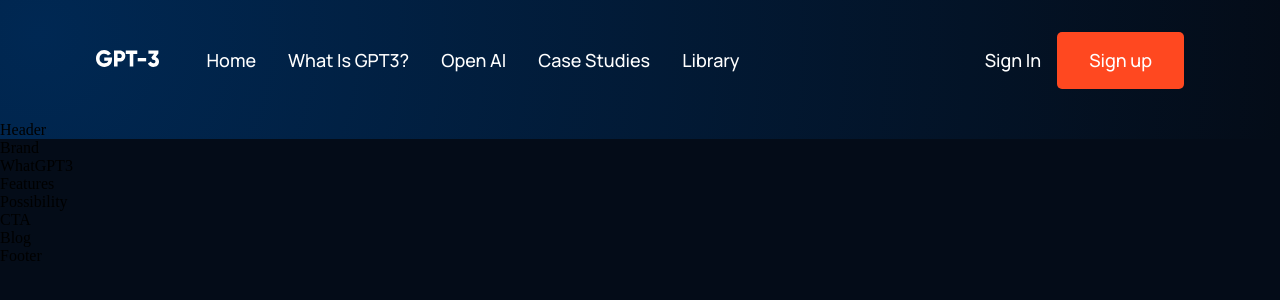
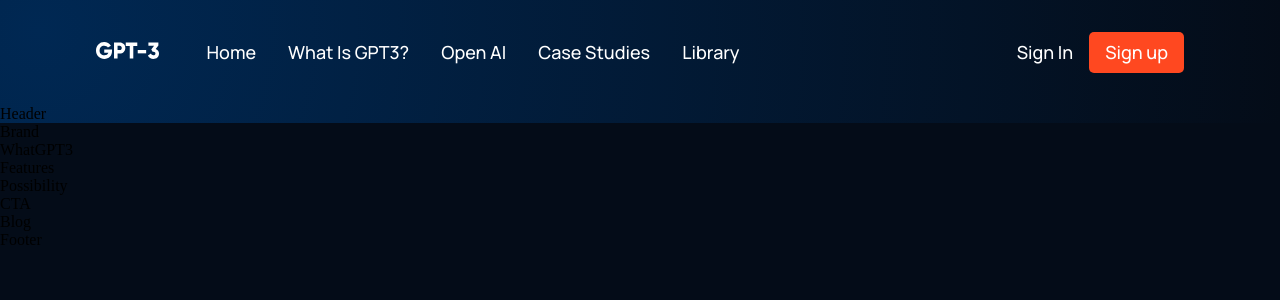
Before and after one commit to sokolov574/ui-ux-gpt-3, a React (Create React App) app: page / in a window 1280 px wide. Shown: the top 300 px of the page. Built offline with nearby package versions, Linux system fonts and the light colour scheme.

Commit message:
finished navigation bar

```diff
--- a/src/components/navbar/Navbar.jsx
+++ b/src/components/navbar/Navbar.jsx
@@ -2,6 +2,16 @@
 import { RiMenu3Line, RiCloseLine } from 'react-icons/ri';
 import logo from '../../assets/logo.svg';
 import './navbar.css';
+
+const Menu = () => (
+  <>
+  <p><a href="#home">Home</a></p>
+  <p><a href="#wgpt3">What is GPT3?</a></p>
+  <p><a href="#possibility">Open AI</a></p>
+  <p><a href="#features">Case Studies</a></p>
+  <p><a href="#blog">Library</a></p>
+  </>
+)
 
 //BEM -> Block Element Modifier
 
@@ -15,11 +25,7 @@
           <img src={logo} />
         </div>
         <div className="gpt3__navbar-links_container">
-          <p><a href="#home">Home</a></p>
-          <p><a href="#wgpt3">What is GPT3?</a></p>
-          <p><a href="#possibility">Open AI</a></p>
-          <p><a href="#features">Case Studies</a></p>
-          <p><a href="#blog">Library</a></p>
+          <Menu />
         </div>
       </div>
       <div className="gpt3__navbar-sign">
--- a/src/components/navbar/navbar.css
+++ b/src/components/navbar/navbar.css
@@ -21,7 +21,6 @@
     width: 62.56px;
     height: 16.02px;
 }
-
 
 .gpt3__navbar-links_container {
     display: flex;
@@ -50,18 +49,17 @@
 
 .gpt3__navbar-sign button,
 .gpt3__navbar-menu_container button {
-
-    padding: 1rem 2rem;
+    padding: 0.5rem 1rem;
     color: #fff;
     background: #FF4820;
     font-family: var(--font-family);
     font-weight: 500;
     font-size: 18px;
     line-height: 25px;
-    border-radius: 5px;
-    border: 0;
+    border: none;
     outline: none;
     cursor: pointer;
+    border-radius: 5px;
 }
 
 .gpt3__navbar-menu {
@@ -75,7 +73,7 @@
     cursor: pointer;
 }
 
-.gpt3__navbar-menu-container {
+.gpt3__navbar-menu_container {
     display: flex;
     justify-content: flex-end;
     align-items: flex-end;
@@ -85,12 +83,12 @@
     background: var(--color-footer);
     padding: 2rem;
     position: absolute;
+    right: 0;
     top: 40px;
-    right: 0;
     margin-top: 1rem;
     min-width: 210px;
     border-radius: 5px;
-    box-shadow: 0 0 5 rgba(0, 0, 0, 0.2);
+    box-shadow: 0px 0px 5px rgba(0,0, 0,0.2);
 }
 
 .gpt3__navbar-menu_container p {
@@ -100,3 +98,37 @@
 .gpt3__navbar-menu_container-links-sign {
     display: none;
 }
+
+@media screen and (max-width: 1050px) {
+    .gpt3__navbar-links_container {
+        display: none;
+    }
+
+    .gpt3__navbar-menu {
+        display: flex;
+    }
+}
+
+@media screen and (max-width: 700px) {
+    .gpt3__navbar {
+        padding: 2rem 4rem;
+    }
+}
+
+@media screen and (max-width: 550px) {
+    .gpt3__navbar {
+        padding: 2rem;
+    }
+
+    .gpt3__navbar-sign {
+        display: none;
+    }
+
+    .gpt3__navbar-menu_container {
+        top: 20px;
+    }
+
+    .gpt3__navbar-menu_container-links-sign {
+        display: block;
+    }
+}
```
